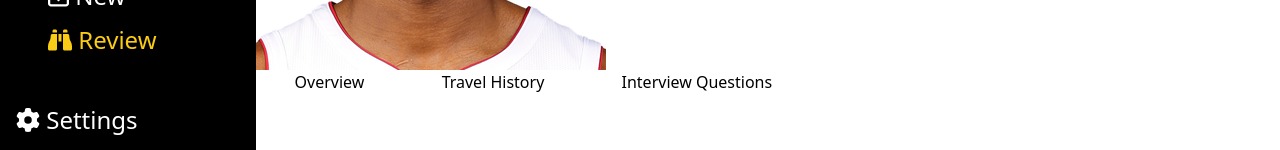
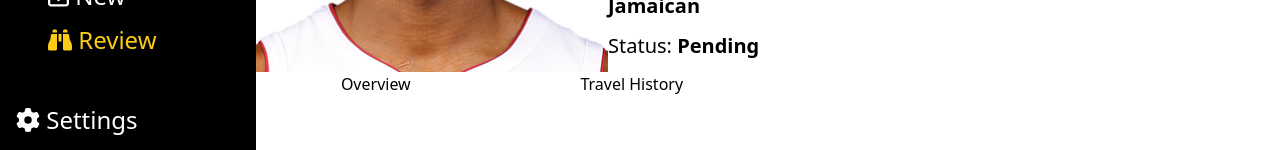
Before and after one commit to JoeyCodinja/AdvancedImmigrationProcessingSystem, a Nuxt app in the folder ias/: page /cases/review in a window 1280 px wide. Shown: the part 424-574 px from the top of the page. Built offline with nearby package versions, Linux system fonts and the light colour scheme; no server answers.

Commit message:
Moves the interview questions pane over to the right half of the screen based on feedback; also removes logic to switch to interview questions pane as a result

```diff
--- a/ias/pages/cases/review/index.vue
+++ b/ias/pages/cases/review/index.vue
@@ -1,6 +1,6 @@
 <template>
   <BasePage title="Case - Review">
-    <div class="flex flex-col">
+    <div class="flex flex-col flex-wrap flex-1">
       <div class="flex flex-row">
         <img src="/entrant-headshot.png">
         <div class="">
@@ -16,7 +16,6 @@
         <div class="flex flex-row">
           <p class="mx-auto" v-on:click="toggle('overview')">Overview</p>
           <p class="mx-auto" v-on:click="toggle('travel_history')">Travel History</p>
-          <p class="mx-auto" v-on:click="toggle('interview_questions')">Interview Questions</p>
         </div>
         <div v-show="show_overview">
           <EntrantOverview v-bind:entrant="entrant"/>
@@ -24,8 +23,11 @@
         <div v-show="show_travel_history">
           <EntrantHistory v-bind:history="entrantHistory"/>
         </div>
-        <div v-show="show_interview_questions"> Interview Questions </div>
       </div>
+
+    </div>
+    <div class="flex flex-col flex-1">
+      Interview Questions
     </div>
 
 
@@ -38,7 +40,6 @@ export default{
     return {
       show_overview: true,
       show_travel_history: false,
-      show_interview_questions: false,
     }
   },
   computed: {
@@ -53,17 +54,14 @@ export default{
     toggle(panel){
       switch(panel){
         case 'overview':
-          this.$data.show_interview_questions=false;
           this.$data.show_overview=true;
           this.$data.show_travel_history=false;
           break;
         case 'travel_history':
-          this.$data.show_interview_questions=false;
           this.$data.show_overview=false;
           this.$data.show_travel_history=true;
           break;
         case 'interview_questions':
-          this.$data.show_interview_questions=true;
           this.$data.show_overview=false;
           this.$data.show_travel_history=false;
           break;
```
